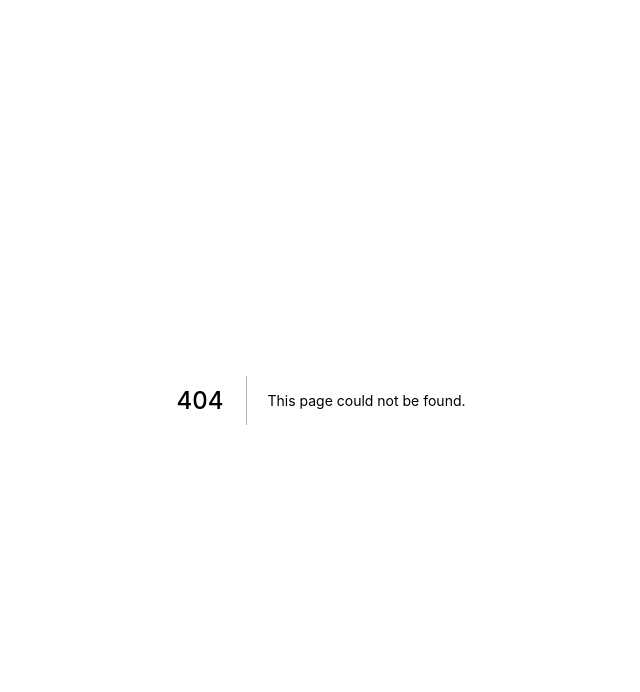
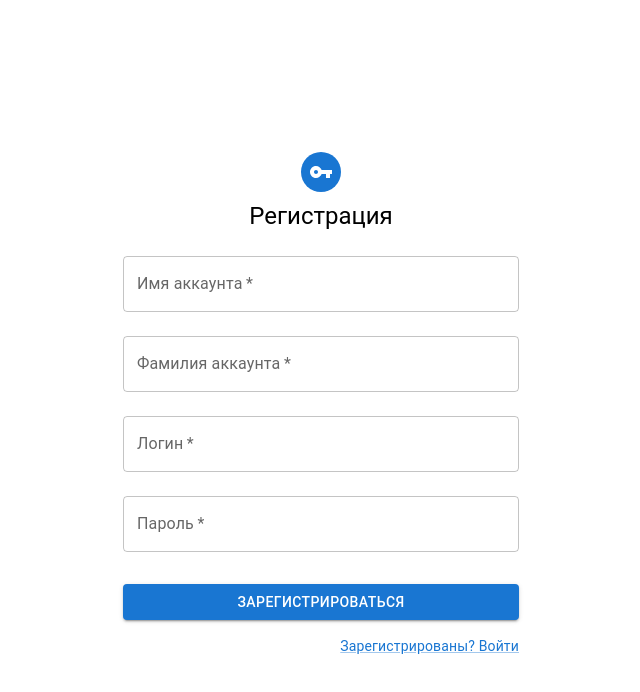
Before and after one commit to i-pro-lizaalert/frontend-nextjs, a Next.js app: page /register in a window 1280 px wide. Before the commit this address had no page. Shown: the top 692 px of the page, without its empty margins (319-959 px from the left). Built offline with nearby package versions, Linux system fonts and the light colour scheme.

Commit message:
Added basic authentication

```diff
--- a/package.json
+++ b/package.json
@@ -11,6 +11,7 @@
   "dependencies": {
     "@emotion/react": "^11.9.3",
     "@emotion/styled": "^11.9.3",
+    "@mui/icons-material": "^5.8.4",
     "@mui/material": "^5.8.5",
     "next": "12.1.6",
     "react": "18.2.0",
--- /dev/null
+++ b/pages/register.js
@@ -0,0 +1,115 @@
+import {Avatar, Container, TextField, Box, Typography, Button, Link} from '@mui/material'
+import VpnKeyIcon from '@mui/icons-material/VpnKey';
+import { createTheme, ThemeProvider } from '@mui/material/styles';
+import {useState} from 'react'
+
+const theme = createTheme();
+
+export default function Register(){
+    const [name, setName] = useState('');
+    const [surname, setSurname] = useState('');
+    const [username, setUsername] = useState('');
+    const [password, setPassword] = useState('');
+    const handleSubmit = (event)=>{
+        event.preventDefault();
+        let output = new FormData();
+        output.append('name', name);
+        output.append('surname', surname);
+        output.append('username', username);
+        output.append('password', password);
+        fetch('http://localhost:8088/registration', {
+            method: 'POST',
+            body: output
+        }).then((res) => {
+            if (res.status == 200) {
+                res.json().then((res) => {
+                    localStorage.setItem('token', res['access_token']);
+                    document.location.href = '/login'
+                })
+            } else {
+                res.json().then((res) => {
+                    alert(res['detatils']);
+                })
+            }
+        })
+    }
+    return (
+        <ThemeProvider theme={theme}>
+            <Container maxWidth='xs' sx={{height: '100%'}}>
+                <Box sx={{
+                    display: 'flex',
+                    alignItems: 'center',
+                    flexDirection: 'column',
+                    justifyContent: 'center',
+                    height: '100%'
+                }}>
+                    <Avatar sx={{m: 1, backgroundColor: 'primary.main'}}>
+                        <VpnKeyIcon/>
+                    </Avatar>
+                    <Typography component="h1" variant="h5">
+                        Регистрация
+                    </Typography>
+                    <Box onSubmit={handleSubmit} component='form' sx={{mt: 1}}>
+                        <TextField
+                            margin='normal'
+                            required
+                            fullWidth
+                            id='name'
+                            label='Имя аккаунта'
+                            value={name}
+                            onChange={(e) => setName(e.target.value)}
+                        />
+                        <TextField
+                            margin='normal'
+                            required
+                            fullWidth
+                            id='surname'
+                            label='Фамилия аккаунта'
+                            value={surname}
+                            onChange={(e) => {setSurname(e.target.value)}}
+                        />
+                        <TextField
+                            margin='normal'
+                            required
+                            fullWidth
+                            id='login'
+                            label='Логин'
+                            value={username}
+                            onChange={(e) => {setUsername(e.target.value)}}
+                        />
+                        <TextField
+                            margin='normal'
+                            required
+                            fullWidth
+                            id='password'
+                            label='Пароль'
+                            type='password'
+                            value={password}
+                            onChange={(e) => {setPassword(e.target.value)}}
+                        />
+                        <Button
+                            type="submit"
+                            fullWidth
+                            variant="contained"
+                            sx={{ mt: 3, mb: 2 }}
+                        >
+                            Зарегистрироваться
+                        </Button>
+                    </Box>
+                    <Box
+                        sx={{
+                            display:'flex',
+                            flexDirection: 'column',
+                            alignItems:'flex-end',
+                            width: '100%'
+                        }}
+                    >
+                        <Link href='/login' variant='body2'>
+                            {'Зарегистрированы? Войти'}
+                        </Link>
+                    </Box>
+                </Box>
+            </Container>
+        </ThemeProvider>
+    );
+}
--- a/styles/globals.css
+++ b/styles/globals.css
@@ -4,8 +4,13 @@ body {
   margin: 0;
   font-family: -apple-system, BlinkMacSystemFont, Segoe UI, Roboto, Oxygen,
     Ubuntu, Cantarell, Fira Sans, Droid Sans, Helvetica Neue, sans-serif;
+  width:100%;
+  height:100%;
 }
-
+#__next{
+  height: 100%;
+  width: 100%;
+}
 a {
   color: inherit;
   text-decoration: none;
```
Also changed, not shown: pages/login.js (added, +94 -0 lines), 1 other file (tests, documents, lock files or other folders).
